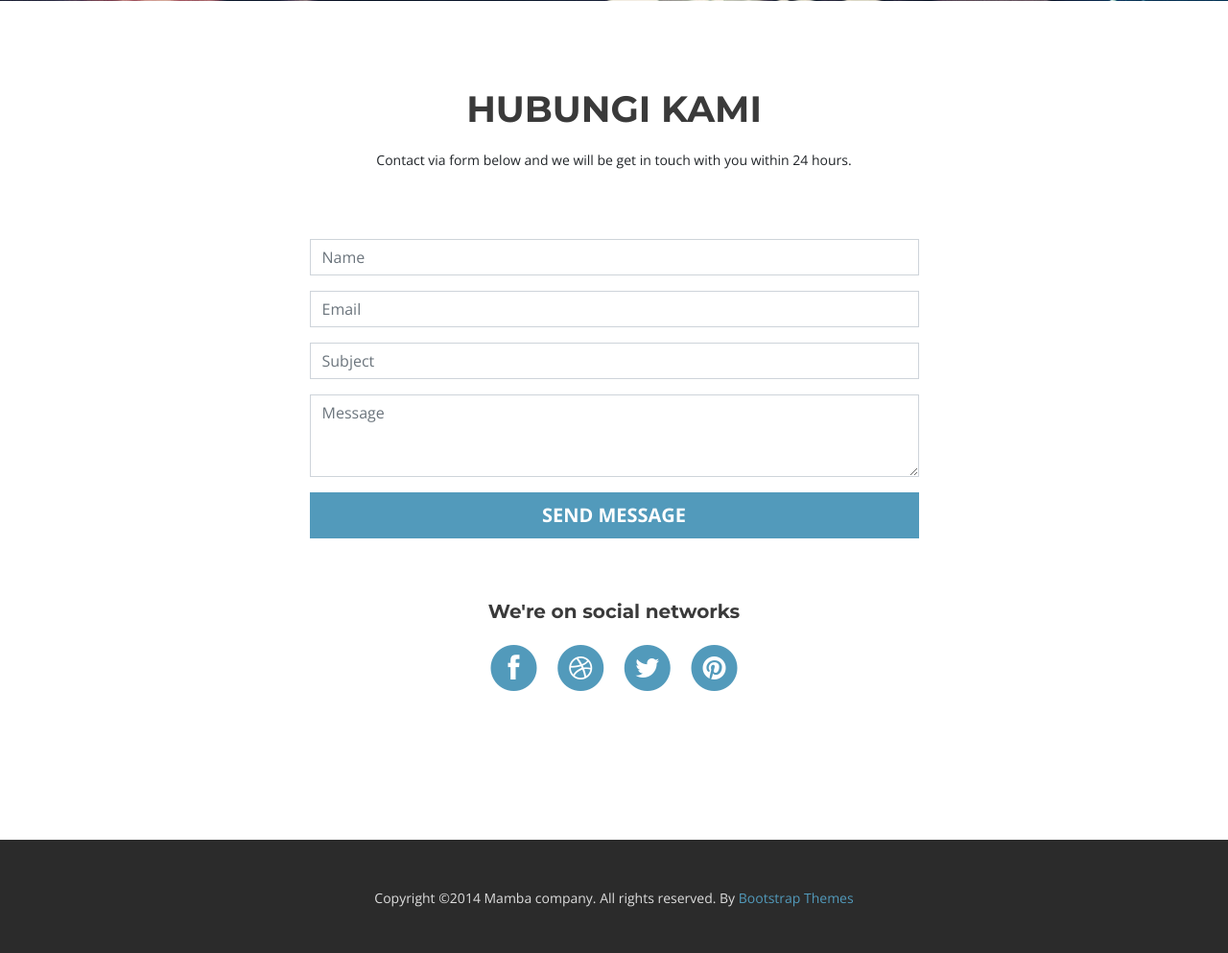
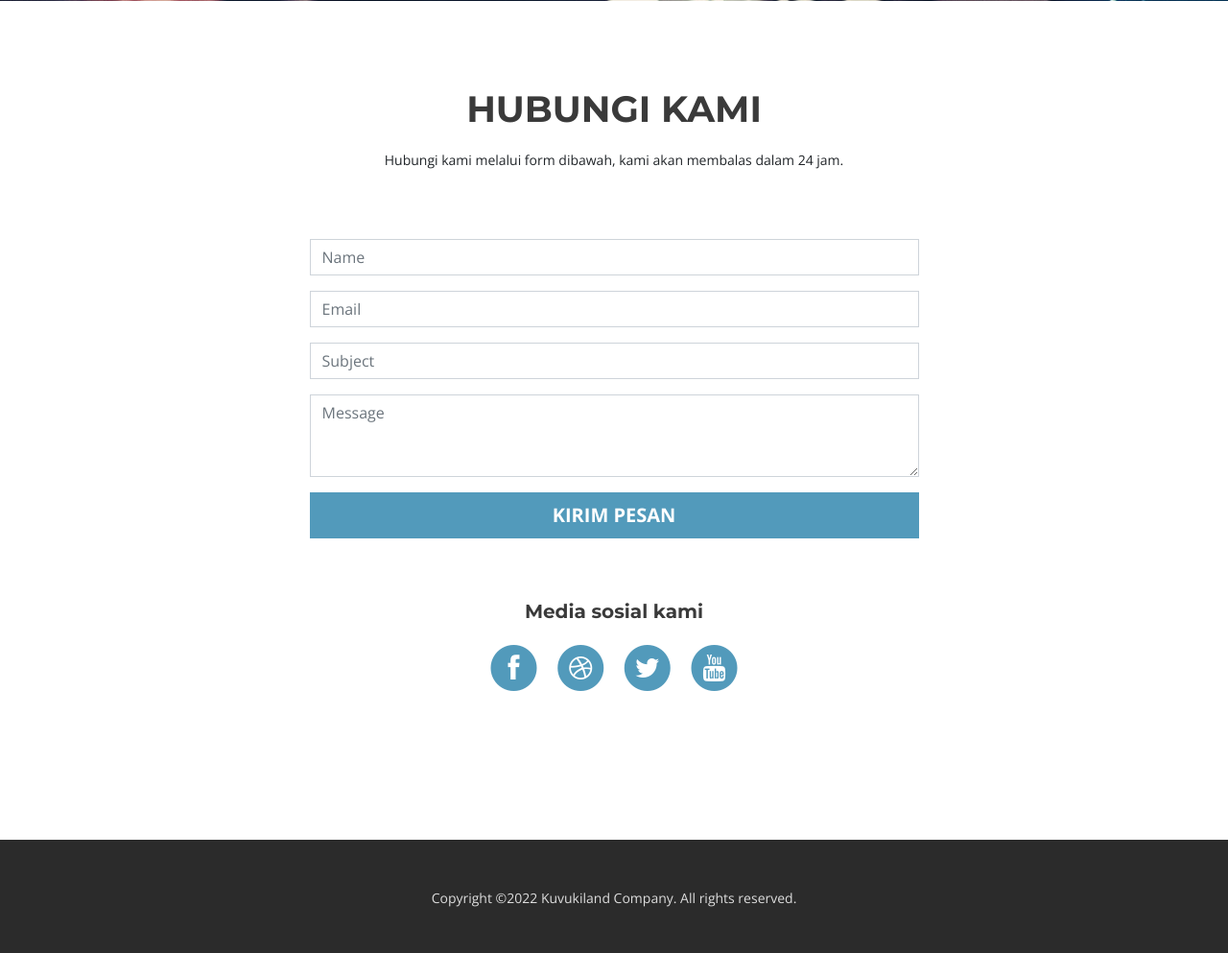
Before and after one commit to gedeyoga/project-dss, a PHP site: page / in a window 1280 px wide. Shown: the part 3247-4240 px from the top of the page at 96% size. Run offline with PHP 8.4, Linux system fonts and the light colour scheme; data that the repository does not hold is empty.

Commit message:
mentranslate & juga rick roll

```diff
--- a/index.php
+++ b/index.php
@@ -281,7 +281,7 @@ if (isset($_SESSION['user'])) {
 				<div class="col-md-8">
 					<div class="section-heading">
 						<h2>Hubungi Kami</h2>
-						<p>Contact via form below and we will be get in touch with you within 24 hours. </p>
+						<p>Hubungi kami melalui form dibawah, kami akan membalas dalam 24 jam. </p>
 					</div>
 				</div>
 			</div>
@@ -302,14 +302,14 @@ if (isset($_SESSION['user'])) {
 							<textarea name="message" class="form-control" rows="3" placeholder="Message"></textarea>
 						</div>
 						<div class="form-group">
-							<button type="button" class="btn btn-theme btn-lg btn-block">Send message</button>
+							<button type="button" class="btn btn-theme btn-lg btn-block">Kirim pesan</button>
 						</div>
 					</form>
 				</div>
 			</div>
 			<div class="row justify-content-center mt-5">
 				<div class="col-md-8">
-					<h5>We're on social networks</h5>
+					<h5>Media sosial kami</h5>
 					<ul class="social-network">
 						<li><a href="#">
 							<span class="fa-stack fa-2x">
@@ -329,10 +329,10 @@ if (isset($_SESSION['user'])) {
 								<i class="fa fa-twitter fa-stack-1x fa-inverse"></i>
 							</span></a>
 						</li>
-						<li><a href="#">
+						<li><a href="https://www.youtube.com/watch?v=iik25wqIuFo">
 							<span class="fa-stack fa-2x">
 								<i class="fa fa-circle fa-stack-2x"></i>
-								<i class="fa fa-pinterest fa-stack-1x fa-inverse"></i>
+								<i class="fa fa-youtube fa-stack-1x fa-inverse"></i>
 							</span></a>
 						</li>
 					</ul>
@@ -422,7 +422,7 @@ if (isset($_SESSION['user'])) {
 		<div class="container">
 			<div class="row">
 				<div class="col-md-12">
-					<p>Copyright &copy;2014 Mamba company. All rights reserved. By <a href="http://bootstraptaste.com">Bootstrap Themes</a></p>
+					<p>Copyright &copy;2022 Kuvukiland Company. All rights reserved.</p>
 				</div>
 				<!--
                     All links in the footer should remain intact.
--- a/user/index.php
+++ b/user/index.php
@@ -77,7 +77,7 @@
 		<div class="container">
 			<div class="row">
 				<div class="col-md-12">
-					<p>Copyright &copy;2022 Kuvukiland Company. All rights reserved. By <a href="http://bootstraptaste.com"></a></p>
+					<p>Copyright &copy;2022 Kuvukiland Company. All rights reserved.</p>
 				</div>
 				<!--
                     All links in the footer should remain intact.
```
